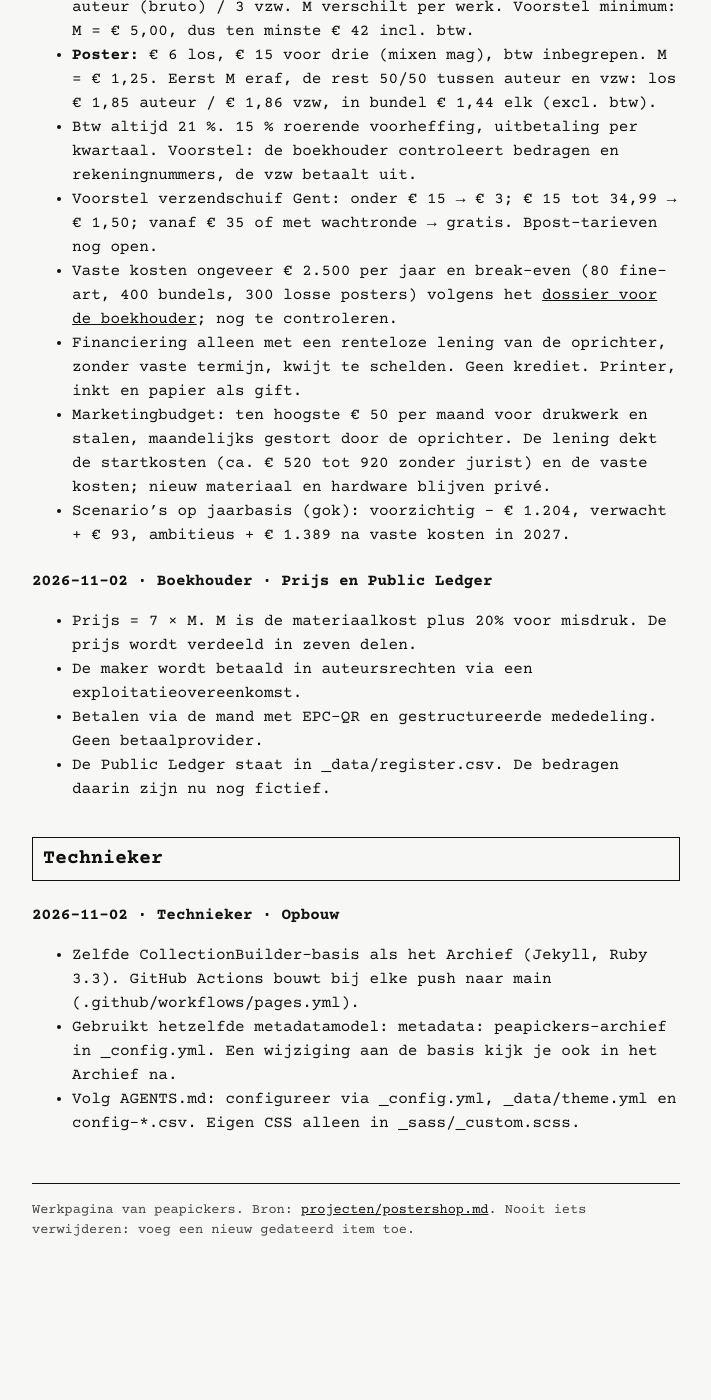
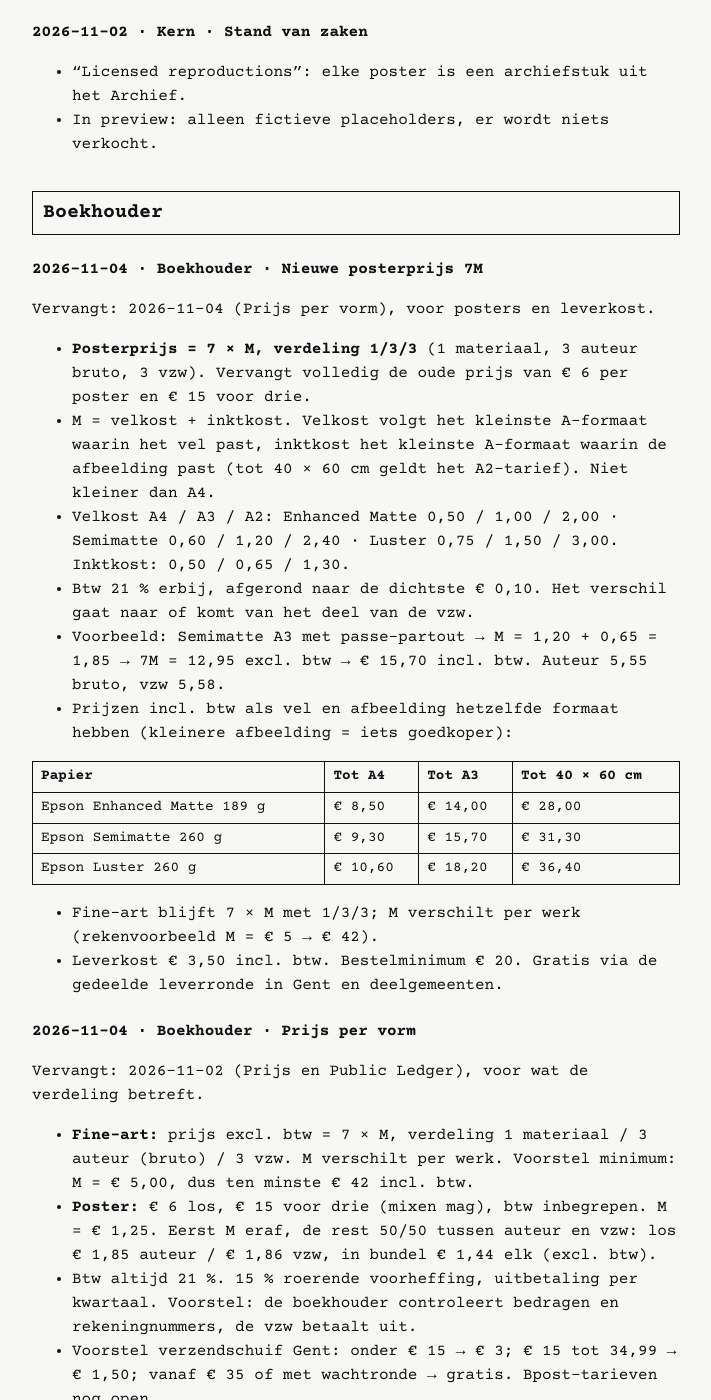
Before and after one commit to peapickers/peapickers.github.io, a Jekyll site: the page built from projecten/postershop.md, in a window 1280 px wide and 1400 px high, scrolled down 1548 px. Shown: the whole window, without its empty margins (284-995 px from the left). Built offline with Jekyll 4.4.1, drawn with Linux system fonts in a browser that asks for light colours; before the commit the page ends 2829 px from its top, so only the background shows below that; some of the changed text lies outside the part shown.

Commit message:
Projectpagina's: nieuwe posterprijs 7M en leverkost (#8)
Claude-Session: https://claude.ai/code/session_01CW2uQxSuT66vctJKqqHsF1

Co-authored-by: Claude <noreply@anthropic.com>

```diff
--- a/projecten/postershop.md
+++ b/projecten/postershop.md
@@ -8,6 +8,15 @@ Site: <https://peapickers.github.io/postershoppeapickers/> · Repo: [peapickers/
 > Nieuwste item bovenaan in elke sectie. Niets verwijderen: voeg een nieuw item toe.
 
 ## Kern
+
+### 2026-11-04 · Kern · Poster op maat, fine-art als voorraad
+
+Vervangt: 2026-11-04 (Twee vormen, kanaal en planning), voor het posterformaat en de wachtronde.
+
+- Poster: de klant kiest in drie stappen: velgrootte (A4 tot 40 × 60 cm, schuivers per cm, verhouding 4:6 tot 1:1), afbeeldingsgrootte (passe-partout = witruimte op het vel) en aantal. Drie papiersoorten: Enhanced Matte 189 g, Luster 260 g, Semimatte 260 g. Berekening van M en de prijs altijd zichtbaar.
+- Geen kaders, latten of karton als apart product.
+- Fine-art: vaste, gecureerde prints zonder keuze in formaat; voorraad. Een fine-art komt pas online als de vzw de auteursrechten bij het drukken meteen kan uitbetalen.
+- Leverronde: start bij 5 aanmeldingen of na hoogstens 14 dagen, met een teller van wie wacht.
 
 ### 2026-11-04 · Kern · Twee vormen, kanaal en planning
 
@@ -36,6 +45,26 @@ Vervangt: 2026-11-02 (Oplage)
 
 ## Boekhouder
 
+### 2026-11-04 · Boekhouder · Nieuwe posterprijs 7M
+
+Vervangt: 2026-11-04 (Prijs per vorm), voor posters en leverkost.
+
+- **Posterprijs = 7 × M, verdeling 1/3/3** (1 materiaal, 3 auteur bruto, 3 vzw). Vervangt volledig de oude prijs van € 6 per poster en € 15 voor drie.
+- M = velkost + inktkost. Velkost volgt het kleinste A-formaat waarin het vel past, inktkost het kleinste A-formaat waarin de afbeelding past (tot 40 × 60 cm geldt het A2-tarief). Niet kleiner dan A4.
+- Velkost A4 / A3 / A2: Enhanced Matte 0,50 / 1,00 / 2,00 · Semimatte 0,60 / 1,20 / 2,40 · Luster 0,75 / 1,50 / 3,00. Inktkost: 0,50 / 0,65 / 1,30.
+- Btw 21 % erbij, afgerond naar de dichtste € 0,10. Het verschil gaat naar of komt van het deel van de vzw.
+- Voorbeeld: Semimatte A3 met passe-partout → M = 1,20 + 0,65 = 1,85 → 7M = 12,95 excl. btw → € 15,70 incl. btw. Auteur 5,55 bruto, vzw 5,58.
+- Prijzen incl. btw als vel en afbeelding hetzelfde formaat hebben (kleinere afbeelding = iets goedkoper):
+
+| Papier | Tot A4 | Tot A3 | Tot 40 × 60 cm |
+|---|---|---|---|
+| Epson Enhanced Matte 189 g | € 8,50 | € 14,00 | € 28,00 |
+| Epson Semimatte 260 g | € 9,30 | € 15,70 | € 31,30 |
+| Epson Luster 260 g | € 10,60 | € 18,20 | € 36,40 |
+
+- Fine-art blijft 7 × M met 1/3/3; M verschilt per werk (rekenvoorbeeld M = € 5 → € 42).
+- Leverkost € 3,50 incl. btw. Bestelminimum € 20. Gratis via de gedeelde leverronde in Gent en deelgemeenten.
+
 ### 2026-11-04 · Boekhouder · Prijs per vorm
 
 Vervangt: 2026-11-02 (Prijs en Public Ledger), voor wat de verdeling betreft.
```
Also changed, not shown: projecten/marketing.md (+20 -0 lines).
